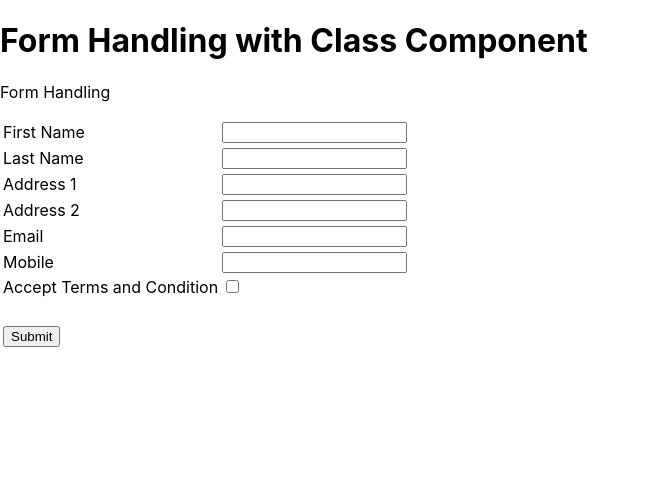
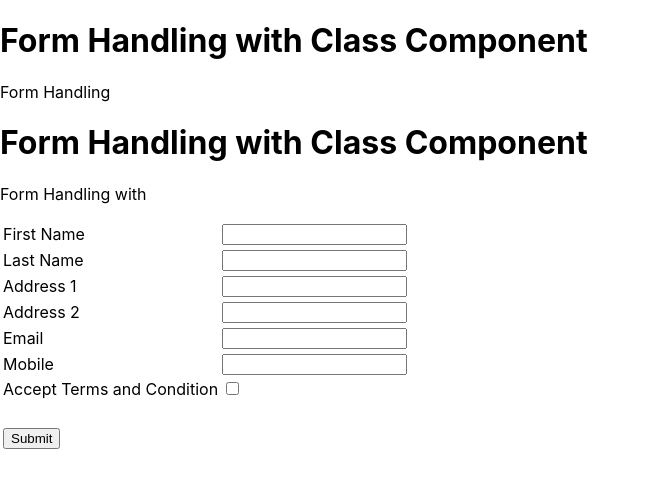
Before and after one commit to coding-At-GitHub/form-class-component_react, a React (Create React App) app: page / in a window 1280 px wide. Shown: the top 488 px of the page, without its empty margins (0-650 px from the left). Built offline with nearby package versions, Linux system fonts and the light colour scheme.

Commit message:
Update FormHandlingClass.js

```diff
--- a/src/Component/FormHandlingClass.js
+++ b/src/Component/FormHandlingClass.js
@@ -58,7 +58,8 @@ export default class FormHandlingClass extends Component {
             <div>
                 <h1>Form Handling with Class Component</h1>
              <p>Form Handling   </p>
-
+         <h1>Form Handling with Class Component</h1>
+             <p>Form Handling with   </p>
                <form onSubmit={(e)=>{this.handleSubmit(e)}}>
                <table>
                     <tr><td> First Name</td><td><input type='text' name='Fname' value={this.state.Fname} onChange={(e) => {this.setState({[e.target.name]:e.target.value})}} /> {this.state.Fname}</td></tr>
```
